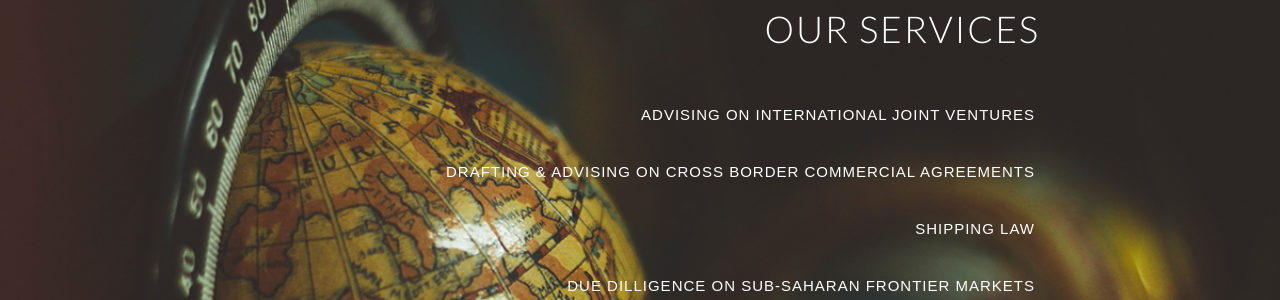
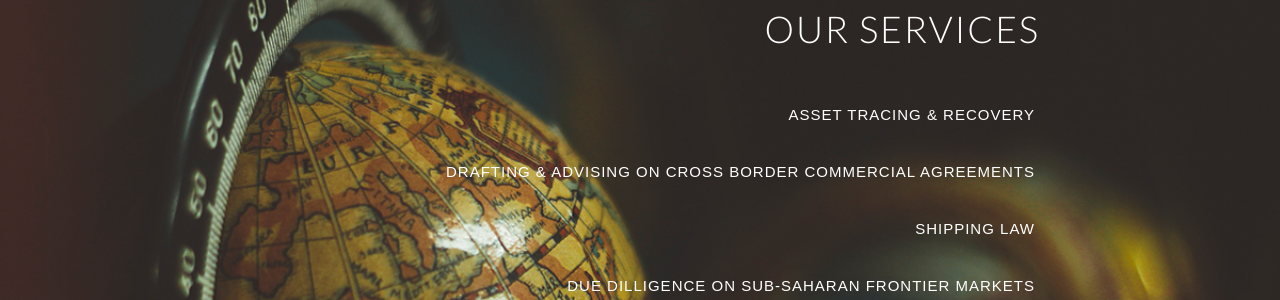
Before and after one commit to KitanOBD/design-code, a Jekyll site: the page built from index.html, in a window 1280 px wide and 1400 px high, scrolled down 1241 px. Shown: the part 150-450 px from the top of the window. Built offline with Jekyll 4.4.1, drawn with Linux system fonts in a browser that asks for light colours; Markdown is read by kramdown in place of the engine named in the settings.

Commit message:
s1 changes

```diff
--- a/Assets/css/main.css
+++ b/Assets/css/main.css
@@ -1176,8 +1176,9 @@
     margin: 0;
     padding: 5px;
     font-family: 'Lato';
-    font-size: 13px;
+    font-size: 12.9px;
     font-margin: 400px;
+    line-height: 1.1;
     letter-spacing: 2px; }
     .home-wrap header .ser-nav a:hover {
       color: #BD5248; }
@@ -1564,7 +1565,7 @@
 
 section.service-1 {
   background: white;
-  padding-top: 90px; }
+  padding-top: 100px; }
   section.service-1 .col-5 {
     padding-bottom: 20px; }
   section.service-1 h2 {
--- a/_includes/our-services.html
+++ b/_includes/our-services.html
@@ -1 +1 @@
-<section id="our_services" class="services"><div class="flex flex--center"><div class="col-3"><h2>OUR SERVICES</h2><ul><li><a href="/services#s1" target="_blank">ADVISING ON INTERNATIONAL JOINT VENTURES</a></li><li><a href="/services#s2" target="_blank">DRAFTING & ADVISING ON CROSS BORDER COMMERCIAL AGREEMENTS</a></li><li><a href="/services#s3" target="_blank">SHIPPING LAW</a></li><li><a href="/services#s4" target="_blank">DUE DILLIGENCE ON SUB-SAHARAN FRONTIER MARKETS</a></li><li><a href="/services#s5" target="_blank">REPRESENTATION IN INTERNATIONAL ARBITRATION TRIBUNALS</a></li></ul></div></div><div class="home-cta flex flex--center"><div class="return-top"><a href="#home" style="background-image: url(/assets/img/arroww.svg)">Return To Top</a></div></div></section>
+<section id="our_services" class="services"><div class="flex flex--center"><div class="col-3"><h2>OUR SERVICES</h2><ul><li><a href="/services#s1" target="_blank">ASSET TRACING & RECOVERY</a></li><li><a href="/services#s2" target="_blank">DRAFTING & ADVISING ON CROSS BORDER COMMERCIAL AGREEMENTS</a></li><li><a href="/services#s3" target="_blank">SHIPPING LAW</a></li><li><a href="/services#s4" target="_blank">DUE DILLIGENCE ON SUB-SAHARAN FRONTIER MARKETS</a></li><li><a href="/services#s5" target="_blank">REPRESENTATION IN INTERNATIONAL ARBITRATION TRIBUNALS</a></li></ul></div></div><div class="home-cta flex flex--center"><div class="return-top"><a href="#home" style="background-image: url(/assets/img/arroww.svg)">Return To Top</a></div></div></section>
--- a/_includes/services-header.html
+++ b/_includes/services-header.html
@@ -1 +1 @@
-<header class="header"><div class="hover-position"><div class="ser-position"><nav class="ser-nav"><ul><li><a href="/index.html" class="sh">HOME</a></li><li><a href="#s1">JOINT VENTURES</a></li><li><a href="#s2">DRAFTING & ADVISING</a></li><li><a href="#s3">SHIPPING LAW</a></li><li><a href="#s4">DUE DILLIGENCE </a></li><li><a href="#s5">INTERNATIONAL REPRESENTATION</a></li></ul></nav><div class="mobile-nav-toggle"><span></span></div></div></div></header><div class="mobile-nav"><ul><li><a href="/index.html" class="sh">HOME</a></li><li><a href="#s1">JOINT VENTURES</a></li><li><a href="#s2">DRAFTING & ADVISING</a></li><li><a href="#s3">SHIPPING LAW</a></li><li><a href="#s4">DUE DILLIGENCE </a></li><li><a href="#s5">INTERNATIONAL REPRESENTATION</a></li></ul></div>
+<header class="header"><div class="hover-position"><div class="ser-position"><nav class="ser-nav"><ul><li><a href="/index.html" class="sh">HOME</a></li><li><a href="#s1">ASSET TRACING & RECOVERY</a></li><li><a href="#s2">DRAFTING & ADVISING</a></li><li><a href="#s3">SHIPPING LAW</a></li><li><a href="#s4">DUE DILLIGENCE </a></li><li><a href="#s5">INTERNATIONAL REPRESENTATION</a></li></ul></nav><div class="mobile-nav-toggle"><span></span></div></div></div></header><div class="mobile-nav"><ul><li><a href="/index.html" class="sh">HOME</a></li><li><a href="#s1">ASSET TRACING & RECOVERY</a></li><li><a href="#s2">DRAFTING & ADVISING</a></li><li><a href="#s3">SHIPPING LAW</a></li><li><a href="#s4">DUE DILLIGENCE </a></li><li><a href="#s5">INTERNATIONAL REPRESENTATION</a></li></ul></div>
--- a/_jadefiles/our-services.jade
+++ b/_jadefiles/our-services.jade
@@ -4,7 +4,7 @@
       h2 OUR SERVICES
 
       ul
-        li: a(href="/services#s1" target="_blank") ADVISING ON INTERNATIONAL JOINT VENTURES
+        li: a(href="/services#s1" target="_blank") ASSET TRACING & RECOVERY
         li: a(href="/services#s2" target="_blank") DRAFTING & ADVISING ON CROSS BORDER COMMERCIAL AGREEMENTS
         li: a(href="/services#s3" target="_blank") SHIPPING LAW
         li: a(href="/services#s4" target="_blank") DUE DILLIGENCE ON SUB-SAHARAN FRONTIER MARKETS
--- a/_jadefiles/s1.jade
+++ b/_jadefiles/s1.jade
@@ -2,7 +2,7 @@
     .container.flex.flex--center
       .col-5.flex.flex--center
         .col-22
-          h2 ADVISING ON INTERNATIONAL JOINT VENTURES
+          h2 ASSET TRACING & RECOVERY
 
           p International Joint Ventures are arrangements by means of which two or more parties in different legal jurisdictions  with complementary resources agree to pool those resources together by forming a jointly owned and controlled legal and business entity by means of which they share in the risks and rewards of the venture.
 
--- a/_jadefiles/services-header.jade
+++ b/_jadefiles/services-header.jade
@@ -1,7 +1,7 @@
 mixin nav-content()
   ul
     li: a(href="/index.html").sh HOME
-    li: a(href="#s1") JOINT VENTURES
+    li: a(href="#s1") ASSET TRACING & RECOVERY
     li: a(href="#s2") DRAFTING & ADVISING
     li: a(href="#s3") SHIPPING LAW
     li: a(href="#s4") DUE DILLIGENCE
--- a/assets/css/3-sections/s1.sass
+++ b/assets/css/3-sections/s1.sass
@@ -1,7 +1,7 @@
 section.service-1
   //height: 100vh
   background: white
-  padding-top: 90px
+  padding-top: 100px
 
   .col-5
     padding-bottom: 20px
--- a/assets/css/3-sections/services-header.sass
+++ b/assets/css/3-sections/services-header.sass
@@ -61,8 +61,9 @@
         padding: 5px
         font:
           family: 'Lato'
-          size: 13px
+          size: 12.9px
           margin: 400px
+        line-height: 1.1
         letter-spacing: 2px
 
         &:hover
```
Also changed, not shown: _includes/s1.html (+1 -1 lines).
